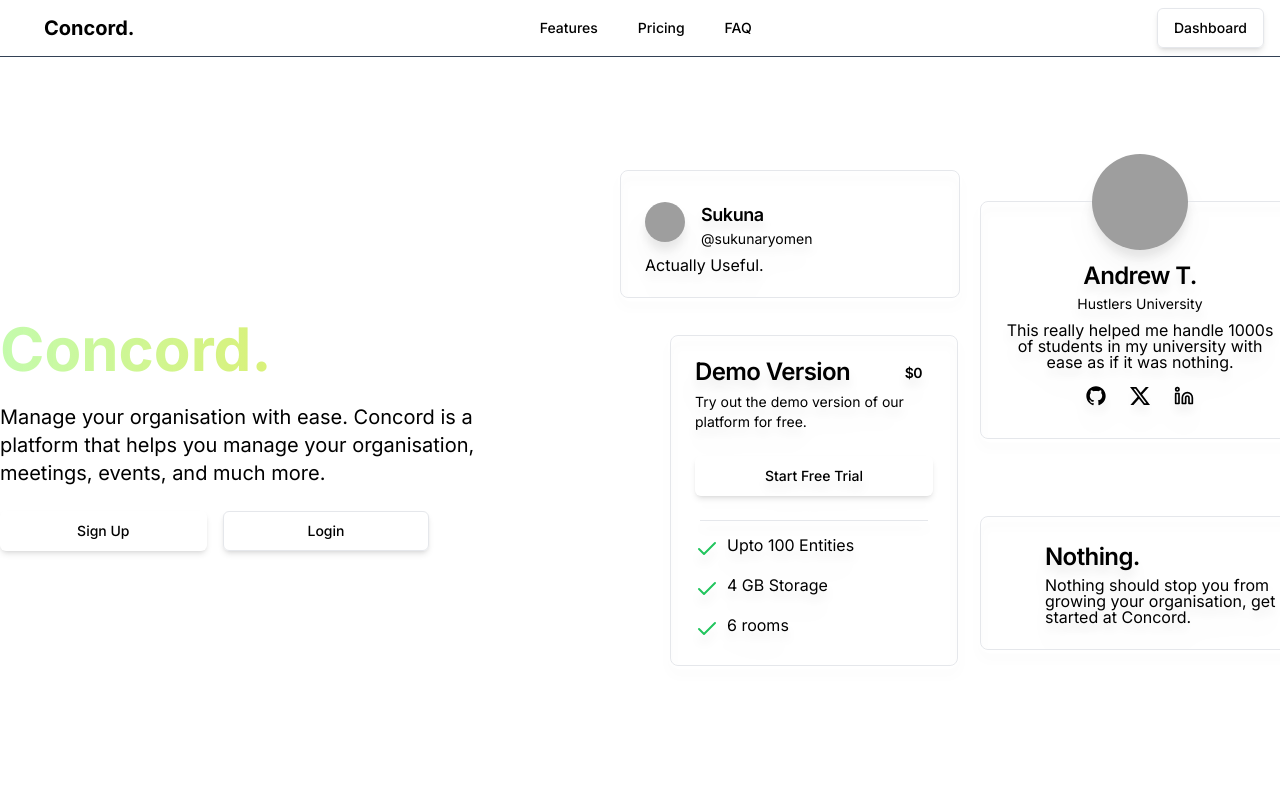
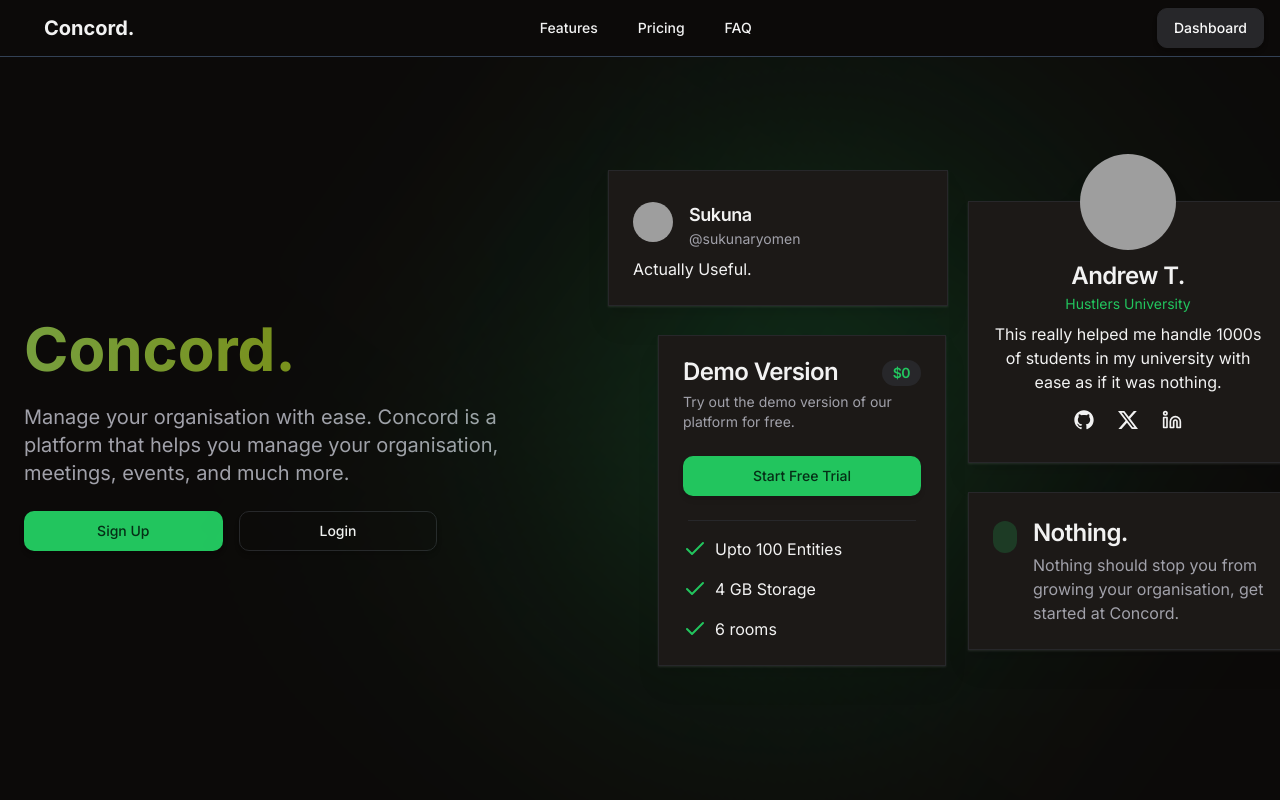
Before and after one commit to snehaltaori/Concord, a React (Create React App) app in the folder frontend/: page / in a window 1280 px wide. Shown: the top 800 px of the page. Built offline with nearby package versions, Linux system fonts and the light colour scheme; grey boxes are pictures that could not be loaded; some icons are missing.

Commit message:
Backend Restored

```diff
--- a/frontend/src/App.css
+++ b/frontend/src/App.css
@@ -1,4 +1,4 @@
-/* @tailwind base;
+@tailwind base;
 @tailwind components;
 @tailwind utilities;
 
@@ -50,4 +50,4 @@
 .animated-gradient {
   background-size: 200% 200%;
   animation: gradient 5s ease infinite;
-} */
+}
--- a/frontend/tailwind.config.js
+++ b/frontend/tailwind.config.js
@@ -1,49 +1,73 @@
 /** @type {import('tailwindcss').Config} */
 module.exports = {
-  content: ["./src/**/*.{html,js,jsx}"],
+  darkMode: ["class"],
+  content: [
+    "./src/components/**/*.{js,jsx,ts,tsx}"
+  ],
   theme: {
-    fontFamily: {
-      sans: ['"inter", ui-sans-serif', "system-ui"], // inter as default font
-      serif: ["ui-serif", "Georgia"],
-      'poppins': ['"Poppins"', 'sans-serif'],
-      mono: ["ui-monospace", "SFMono-Regular"],
+    container: {
+      center: true,
+      padding: "1.5rem",
+      screens: {
+        "2xl": "1400px",
+      },
     },
-
-    screens: {
-      /* ---------------------- min-width --------------------- */
-      "sm": "640px",
-      // => @media (min-width: 640px) { ... }
-
-      "md": "768px",
-      // => @media (min-width: 768px) { ... }
-
-      "lg": "1024px",
-      // => @media (min-width: 1024px) { ... }
-
-      "xl": "1280px",
-      // => @media (min-width: 1280px) { ... }
-
-      "2xl": "1536px",
-      // => @media (min-width: 1536px) { ... }
-      /* ---------------------- max-width --------------------- */
-      "max-2xl": { max: "1535px" },
-      // => @media (max-width: 1535px) { ... }
-
-      "max-xl": { max: "1279px" },
-      // => @media (max-width: 1279px) { ... }
-
-      "max-lg": { max: "1023px" },
-      // => @media (max-width: 1023px) { ... }
-
-      "max-md": { max: "767px" },
-      // => @media (max-width: 767px) { ... }
-
-      "max-sm": { max: "639px" },
-      // => @media (max-width: 639px) { ... }
-      /* ------------------------------------------------------ */
+    extend: {
+      colors: {
+        border: "hsl(var(--border))",
+        input: "hsl(var(--input))",
+        ring: "hsl(var(--ring))",
+        background: "hsl(var(--background))",
+        foreground: "hsl(var(--foreground))",
+        primary: {
+          DEFAULT: "hsl(var(--primary))",
+          foreground: "hsl(var(--primary-foreground))",
+        },
+        secondary: {
+          DEFAULT: "hsl(var(--secondary))",
+          foreground: "hsl(var(--secondary-foreground))",
+        },
+        destructive: {
+          DEFAULT: "hsl(var(--destructive))",
+          foreground: "hsl(var(--destructive-foreground))",
+        },
+        muted: {
+          DEFAULT: "hsl(var(--muted))",
+          foreground: "hsl(var(--muted-foreground))",
+        },
+        accent: {
+          DEFAULT: "hsl(var(--accent))",
+          foreground: "hsl(var(--accent-foreground))",
+        },
+        popover: {
+          DEFAULT: "hsl(var(--popover))",
+          foreground: "hsl(var(--popover-foreground))",
+        },
+        card: {
+          DEFAULT: "hsl(var(--card))",
+          foreground: "hsl(var(--card-foreground))",
+        },
+      },
+      borderRadius: {
+        lg: "var(--radius)",
+        md: "10px",
+        sm: "calc(var(--radius) - 4px)",
+      },
+      keyframes: {
+        "accordion-down": {
+          from: { height: 0 },
+          to: { height: "var(--radix-accordion-content-height)" },
+        },
+        "accordion-up": {
+          from: { height: "var(--radix-accordion-content-height)" },
+          to: { height: 0 },
+        },
+      },
+      animation: {
+        "accordion-down": "accordion-down 0.2s ease-out",
+        "accordion-up": "accordion-up 0.2s ease-out",
+      },
     },
-
-    extend: {},
   },
-  plugins: [],
+  plugins: [require("tailwindcss-animate")],
 };
```
